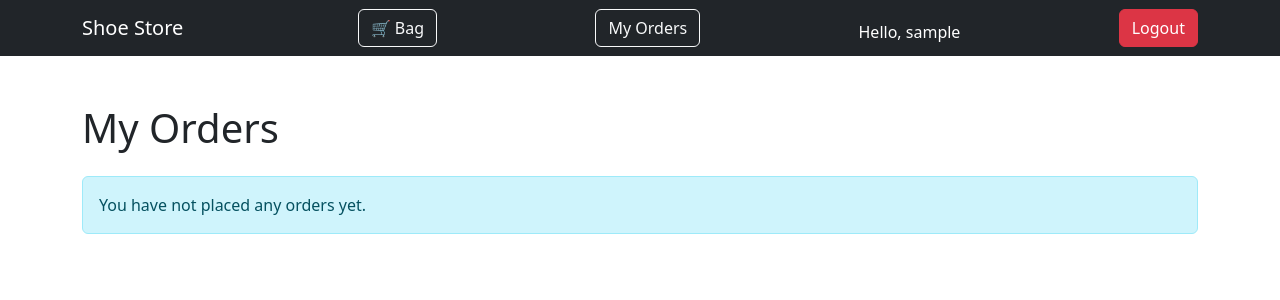
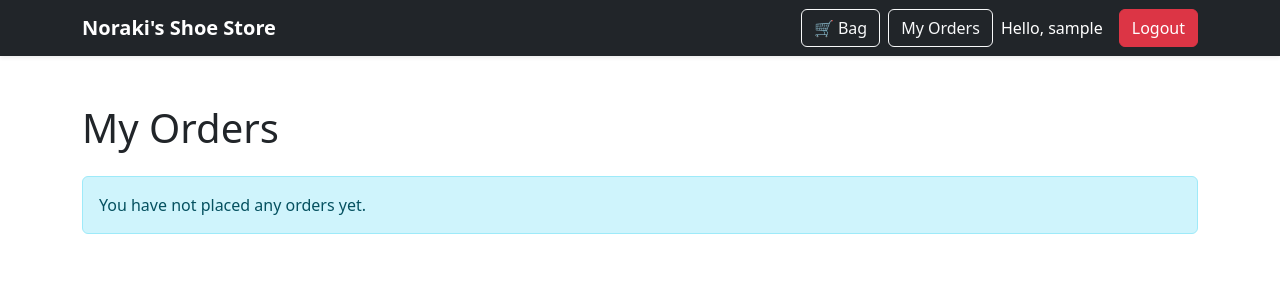
Before and after one commit to eleonora2687/shoe-store, a Django app: page /my-orders/ in a window 1280 px wide. Shown: the top 300 px of the page. Run offline with Django 5.2, Linux system fonts and the light colour scheme; the visitor is signed in with stand-in values (Sample User, id 1); data that the repository does not hold is empty.

Commit message:
Add order history, categories, search, and improve navbar layout

```diff
--- a/products/admin.py
+++ b/products/admin.py
@@ -1,4 +1,5 @@
 from django.contrib import admin
-from .models import Product
+from .models import Product, Category
 
 admin.site.register(Product)
+admin.site.register(Category)
--- a/products/templates/products/cart.html
+++ b/products/templates/products/cart.html
@@ -37,6 +37,10 @@ Your Bag
                 <div class="card-body">
 
                     <h3>{{ product.name }}</h3>
+
+                    <p class="badge bg-secondary">
+    {{ product.category.name }}
+</p>
 
                     <p class="text-muted">
                         {{ product.brand }}
--- a/templates/base.html
+++ b/templates/base.html
@@ -8,7 +8,7 @@
     <meta name="viewport" content="width=device-width, initial-scale=1.0">
 
     <title>
-        {% block title %}Noraki' s Shoe Store{% endblock %}
+        {% block title %}Noraki's Shoe Store{% endblock %}
     </title>
 
     <link
@@ -20,29 +20,27 @@
 
 <body>
 
-<nav class="navbar navbar-dark bg-dark">
+<nav class="navbar navbar-dark bg-dark shadow-sm">
 
     <div class="container">
 
-        <a class="navbar-brand" href="/">
-            Shoe Store
+        <a class="navbar-brand fw-bold" href="/">
+             Noraki's Shoe Store
         </a>
 
-        <a href="{% url 'cart_view' %}" class="btn btn-outline-light">
+        <div class="ms-auto d-flex align-items-center">
+
+            <a href="{% url 'cart_view' %}" class="btn btn-outline-light me-2">
                 🛒 Bag
             </a>
 
-
-
-
-
             {% if user.is_authenticated %}
 
-        <a href="{% url 'my_orders' %}" class="btn btn-outline-light">
+                <a href="{% url 'my_orders' %}" class="btn btn-outline-light me-2">
                     My Orders
                 </a>
 
-        <span class="text-white mt-2">
+                <span class="text-white me-3">
                     Hello, {{ user.username }}
                 </span>
 
@@ -52,7 +50,7 @@
 
             {% else %}
 
-        <a href="{% url 'login' %}" class="btn btn-outline-light">
+                <a href="{% url 'login' %}" class="btn btn-outline-light me-2">
                     Login
                 </a>
 
@@ -61,6 +59,8 @@
                 </a>
 
             {% endif %}
+
+        </div>
 
     </div>
 
```
Also changed, not shown: products/models.py (+14 -1 lines), products/templates/products/product_list.html (+58 -0 lines), products/views.py (+27 -4 lines), products/migrations/0002_category_product_category.py (added). Lines whose indentation alone changed are shown as unchanged.
